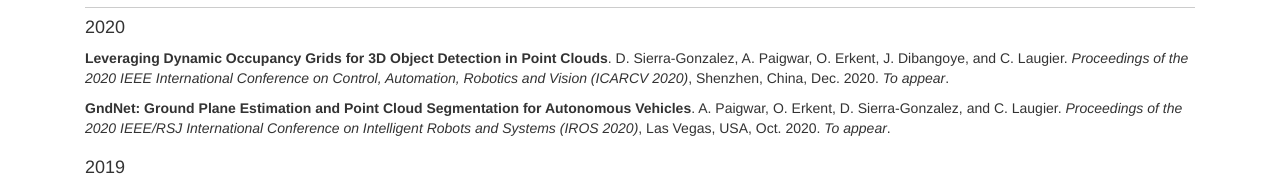
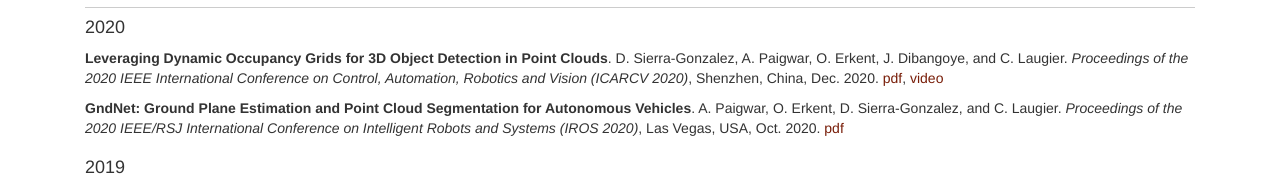
Before and after one commit to d451gon/d451gon.github.io, a plain HTML site: page research.html in a window 1280 px wide. Shown: the part 226-410 px from the top of the page. Drawn offline with nearby package versions, Linux system fonts and the light colour scheme; files whose address does not match are found by name.

Commit message:
Added pdf to 2020 papers

```diff
--- a/research.html
+++ b/research.html
@@ -80,10 +80,10 @@
                     </div>
                     <h4> 2020 </h4>
                     <p>
-                        <b>Leveraging Dynamic Occupancy Grids for 3D Object Detection in Point Clouds</b>. D. Sierra-Gonzalez, A. Paigwar, O. Erkent, J. Dibangoye, and C. Laugier. <em>Proceedings of the 2020 IEEE International Conference on Control, Automation, Robotics and Vision (ICARCV 2020)</em>, Shenzhen, China, Dec. 2020. <i>To appear</i>.
+                        <b>Leveraging Dynamic Occupancy Grids for 3D Object Detection in Point Clouds</b>. D. Sierra-Gonzalez, A. Paigwar, O. Erkent, J. Dibangoye, and C. Laugier. <em>Proceedings of the 2020 IEEE International Conference on Control, Automation, Robotics and Vision (ICARCV 2020)</em>, Shenzhen, China, Dec. 2020. <a href="https://hal.inria.fr/hal-03044979" class="nice_link">pdf</a>, <a href="https://youtu.be/hbQgpRuvuUo" class="nice_link">video</a>
                     </p>
                     <p>
-                        <b>GndNet: Ground Plane Estimation and Point Cloud Segmentation for Autonomous Vehicles</b>. A. Paigwar, O. Erkent, D. Sierra-Gonzalez, and C. Laugier. <em>Proceedings of the 2020 IEEE/RSJ International Conference on Intelligent Robots and Systems (IROS 2020)</em>, Las Vegas, USA, Oct. 2020. <i>To appear</i>.
+                        <b>GndNet: Ground Plane Estimation and Point Cloud Segmentation for Autonomous Vehicles</b>. A. Paigwar, O. Erkent, D. Sierra-Gonzalez, and C. Laugier. <em>Proceedings of the 2020 IEEE/RSJ International Conference on Intelligent Robots and Systems (IROS 2020)</em>, Las Vegas, USA, Oct. 2020. <a href="https://hal.inria.fr/hal-02927350" class="nice_link">pdf</a>
                     </p>
                     <div class="col-xs-12" style="height:10px;"></div>
 
```
